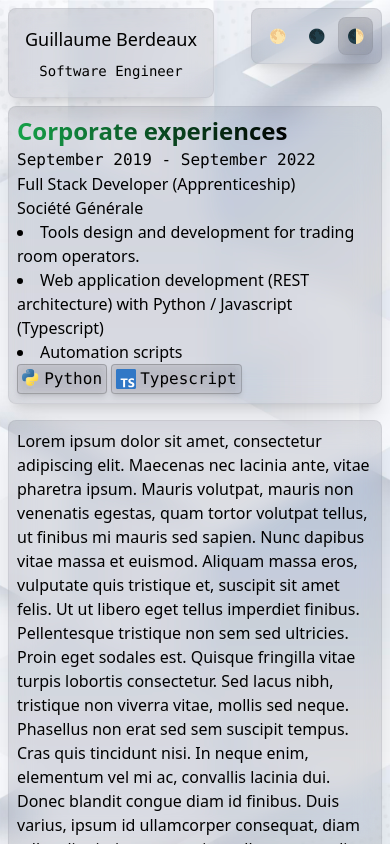
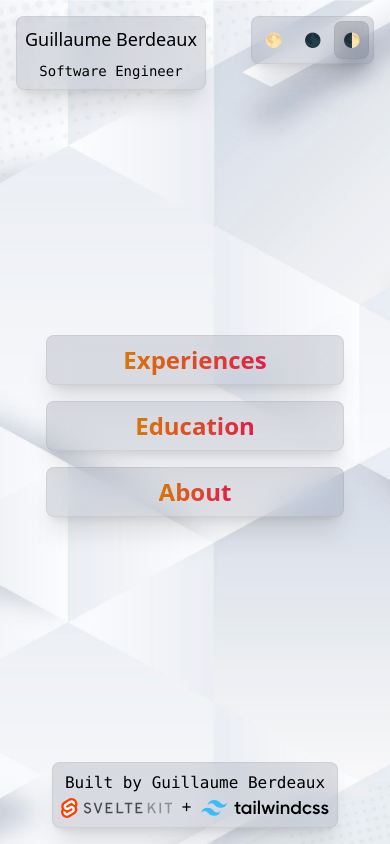
Before and after one commit to Abydos12/cv, a SvelteKit app: page / in a window 390 px wide. Built offline with nearby package versions, Linux system fonts and the light colour scheme.

Commit message:
add routing

```diff
--- a/src/lib/components/CorporateExperiences.svelte
+++ b/src/lib/components/CorporateExperiences.svelte
@@ -13,7 +13,7 @@
 </h2>
 
 <div>
-	<div><code>September 2019 - September 2022</code></div>
+	<div><code>September 2019 - September 2022 (3 years)</code></div>
 	<div>Full Stack Developer (Apprenticeship)</div>
 	<div>Société Générale</div>
 	<ul class="list-disc list-inside">
--- a/src/lib/components/Footer.svelte
+++ b/src/lib/components/Footer.svelte
@@ -3,7 +3,10 @@
 	import TailwindcssLogo from '$lib/components/logos/TailwindcssLogo.svelte';
 </script>
 
-<footer class="glass p-2 md:p-4 font-mono text-center flex gap-x-2 flex-col items-center md:flex-row md:justify-center">
+<footer class="flex justify-center">
+	<div
+		class="glass p-2 md:p-4 font-mono text-center flex gap-x-2 flex-col items-center md:flex-row md:justify-center"
+	>
 		<p>Built by Guillaume Berdeaux</p>
 		<p>
 			<a href="https://kit.svelte.dev/">
@@ -15,4 +18,5 @@
 				<TailwindcssLogo class="h-4 inline-block" />
 			</a>
 		</p>
+	</div>
 </footer>
--- a/src/lib/components/Header.svelte
+++ b/src/lib/components/Header.svelte
@@ -2,13 +2,13 @@
 	import ThemeSwitcher from '$lib/components/ThemeSwitcher.svelte';
 </script>
 
-<header class="sticky z-10 top-0 flex justify-between sm:grid sm:grid-cols-3 gap-2 items-start">
-	<div class="glass p-4 text-center col-start-2">
-		<h1 class="text-lg sm:text-xl md:text-2xl lg:text-4xl font-medium mb-2">Guillaume Berdeaux</h1>
-		<h2 class="text-sm sm:text-lg md:text-xl font-mono">Software Engineer</h2>
+<header class="sticky z-10 top-0 flex justify-between md:grid md:grid-cols-3 gap-2 items-start">
+<div class="glass p-2 md:p-4 text-center col-start-2">
+		<h1 class="text-lg md:text-xl lg:text-2xl xl:text-4xl font-medium mb-2">Guillaume Berdeaux</h1>
+		<h2 class="text-sm md:text-md lg:text-lg xl:text-xl font-mono">Software Engineer</h2>
 	</div>
 
-	<div class="glass p-2 md:p-4 justify-self-end">
+	<div class="glass p-1 md:p-2 lg:p-4 justify-self-end">
 		<ThemeSwitcher />
 	</div>
 </header>
--- a/src/lib/components/IconTag.svelte
+++ b/src/lib/components/IconTag.svelte
@@ -7,7 +7,7 @@
 	class="bg-zinc-400/20 border-black/20 border backdrop-blur-sm shadow-md backdrop-saturate-200 rounded inline-block p-1 leading-none"
 >
 	<span class="flex items-center gap-1">
-			<img src={logo} alt="{label} logo" class="h-5 inline-block" />
-			<code>{label}</code>
+		<img src={logo} alt="{label} logo" class="h-5 inline-block" />
+		<code>{label}</code>
 	</span>
 </div>
--- a/src/routes/+layout.svelte
+++ b/src/routes/+layout.svelte
@@ -4,10 +4,10 @@
 	import Footer from '$lib/components/Footer.svelte';
 </script>
 
-<div class="flex flex-col h-dvh gap-2 md:gap-4 p-2 md:p-4 overflow-y-auto">
+<div class="flex flex-col h-dvh gap-4 lg:gap-6 p-4 lg:p-6 overflow-y-auto">
 	<Header />
 
-	<main class="flex-1 flex flex-col gap-4">
+	<main class="flex-1">
 		<slot />
 	</main>
 
--- a/src/routes/+page.svelte
+++ b/src/routes/+page.svelte
@@ -1,12 +1,20 @@
 <script>
 	import Education from '$lib/components/CorporateExperiences.svelte';
+	import IconTag from '$lib/components/IconTag.svelte';
+	import linkedinLogo from '$lib/img/linkedin-logo.svg'
+
+	const links = [
+		{ url: 'experiences', label: 'Experiences' },
+		{ url: 'education', label: 'Education' },
+		{ url: 'about', label: 'About' }
+	];
 </script>
 
-<div class="glass p-2">
-	<Education />
-</div>
+<!--<div class="glass p-2">-->
+<!--	<Education />-->
+<!--</div>-->
 
-{#each Array(2) as i}
+{#each Array(0) as i}
 	<section class="glass p-2">
 		Lorem ipsum dolor sit amet, consectetur adipiscing elit. Maecenas nec lacinia ante, vitae
 		pharetra ipsum. Mauris volutpat, mauris non venenatis egestas, quam tortor volutpat tellus, ut
@@ -19,3 +27,18 @@
 		ullamcorper consequat, diam tellus dignissim augue, vitae ullamcorper elit ligula vel augue.
 	</section>
 {/each}
+
+<div class="h-full flex flex-col gap-4 justify-center w-5/6 m-auto text-center">
+	{#each links as link}
+		<a href={link.url} class="glass p-2 hover:bg-zinc-400/40 text-2xl font-bold">
+
+	<span
+		class="bg-clip-text text-transparent bg-gradient-to-r from-amber-600 to-rose-600  dark:from-green-600 dark:to-teal-600 transition-colors duration-300"
+	>
+		{link.label}
+	</span>
+
+
+		</a>
+	{/each}
+</div>
--- /dev/null
+++ b/src/routes/about/+page.svelte
@@ -0,0 +1 @@
+COUCOU
--- /dev/null
+++ b/src/routes/education/+page.svelte
@@ -0,0 +1 @@
+COUCOU
--- /dev/null
+++ b/src/routes/experiences/+page.svelte
@@ -0,0 +1 @@
+COUCOU
```
Also changed, not shown: src/lib/img/linkedin-logo.svg (added). Lines whose indentation alone changed are shown as unchanged.
